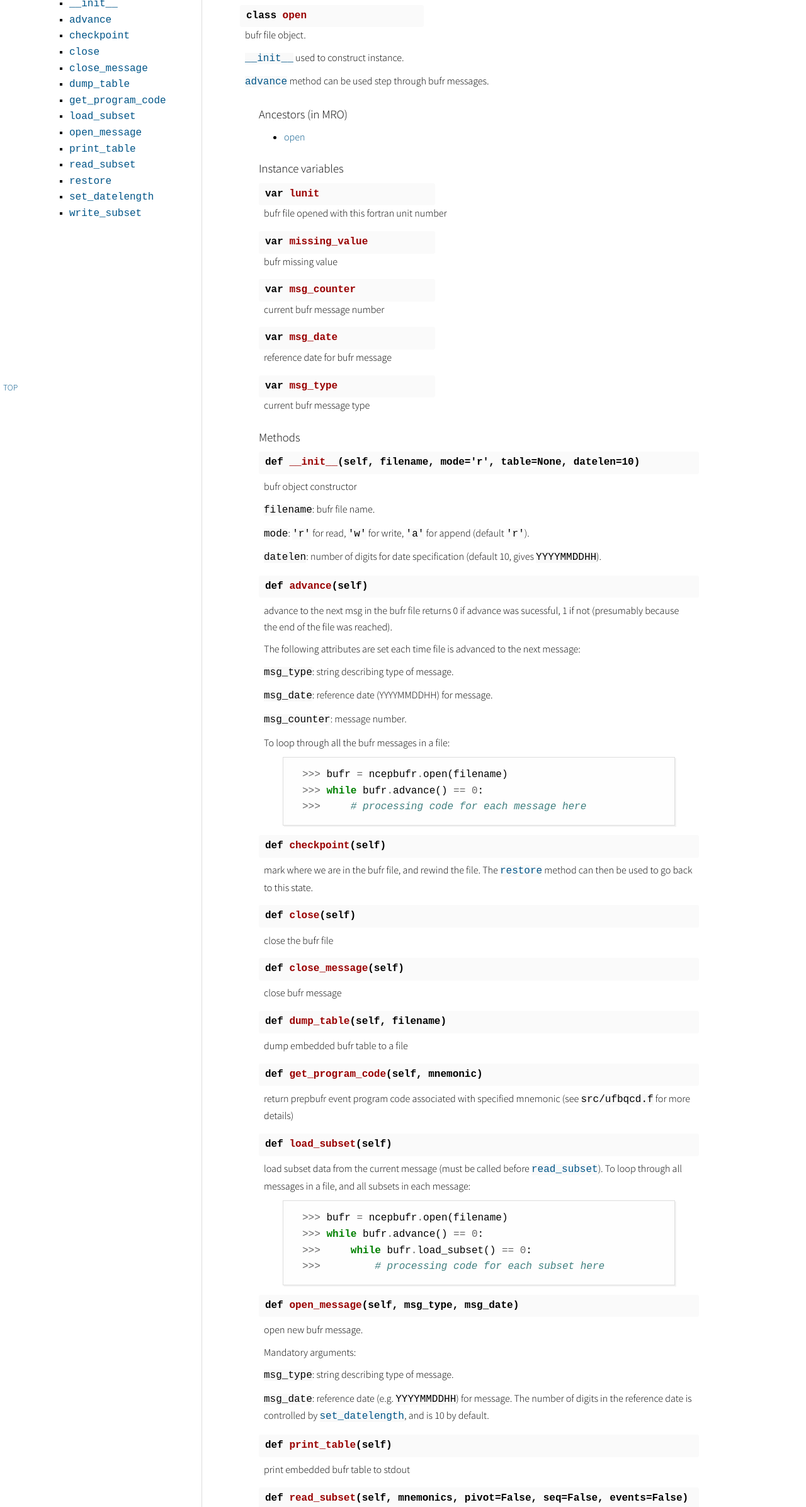
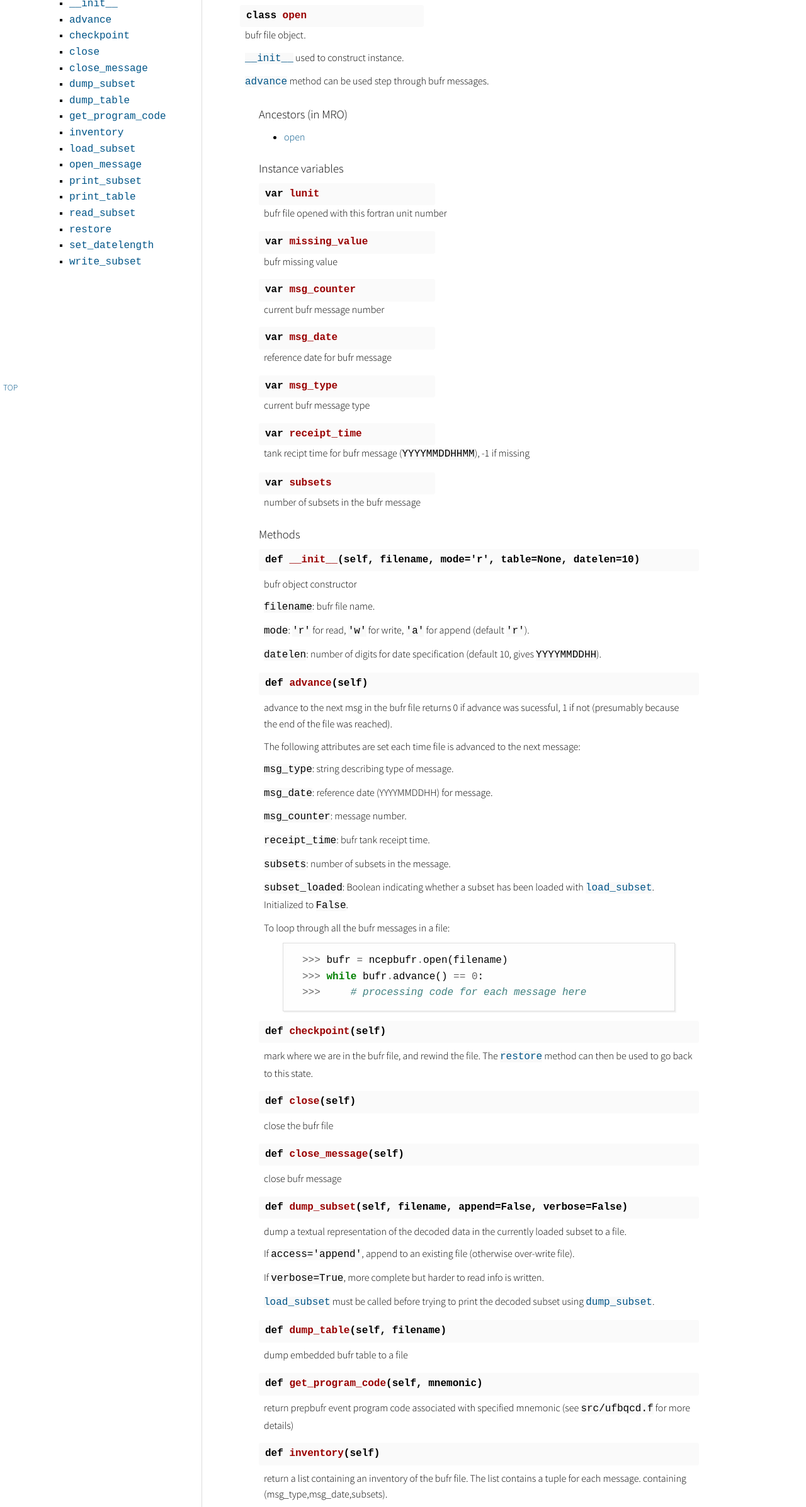
Before and after one commit to tevch/py-ncepbufr, a plain HTML site: page index.html in a window 1280 px wide. Shown: the part 166-2559 px from the top of the page at 63% size. Drawn offline with Linux system fonts and the light colour scheme.

Commit message:
update docs

```diff
--- a/index.html
+++ b/index.html
@@ -1048,10 +1048,13 @@ table {
     <li class="mono"><a href="#ncepbufr.open.checkpoint">checkpoint</a></li>
     <li class="mono"><a href="#ncepbufr.open.close">close</a></li>
     <li class="mono"><a href="#ncepbufr.open.close_message">close_message</a></li>
+    <li class="mono"><a href="#ncepbufr.open.dump_subset">dump_subset</a></li>
     <li class="mono"><a href="#ncepbufr.open.dump_table">dump_table</a></li>
     <li class="mono"><a href="#ncepbufr.open.get_program_code">get_program_code</a></li>
+    <li class="mono"><a href="#ncepbufr.open.inventory">inventory</a></li>
     <li class="mono"><a href="#ncepbufr.open.load_subset">load_subset</a></li>
     <li class="mono"><a href="#ncepbufr.open.open_message">open_message</a></li>
+    <li class="mono"><a href="#ncepbufr.open.print_subset">print_subset</a></li>
     <li class="mono"><a href="#ncepbufr.open.print_table">print_table</a></li>
     <li class="mono"><a href="#ncepbufr.open.read_subset">read_subset</a></li>
     <li class="mono"><a href="#ncepbufr.open.restore">restore</a></li>
@@ -1153,6 +1156,28 @@ table {
 
 
     <div class="desc"><p>current bufr message type</p></div>
+  <div class="source_cont">
+</div>
+
+            </div>
+            <div class="item">
+            <p id="ncepbufr.open.receipt_time" class="name">var <span class="ident">receipt_time</span></p>
+
+
+
+
+    <div class="desc"><p>tank recipt time for bufr message (<code>YYYYMMDDHHMM</code>), -1 if missing</p></div>
+  <div class="source_cont">
+</div>
+
+            </div>
+            <div class="item">
+            <p id="ncepbufr.open.subsets" class="name">var <span class="ident">subsets</span></p>
+
+
+
+
+    <div class="desc"><p>number of subsets in the bufr message</p></div>
   <div class="source_cont">
 </div>
 
@@ -1196,6 +1221,10 @@ file is advanced to the next message:</p>
 <p><code>msg_type</code>: string describing type of message.</p>
 <p><code>msg_date</code>: reference date (YYYYMMDDHH) for message.</p>
 <p><code>msg_counter</code>: message number.</p>
+<p><code>receipt_time</code>: bufr tank receipt time.</p>
+<p><code>subsets</code>: number of subsets in the message.</p>
+<p><code>subset_loaded</code>: Boolean indicating whether a subset has been
+loaded with <a href="#ncepbufr.open.load_subset"><code>load_subset</code></a>.  Initialized to <code>False</code>.</p>
 <p>To loop through all the bufr messages in a file:</p>
 <div class="codehilite"><pre><span class="o">&gt;&gt;&gt;</span> <span class="n">bufr</span> <span class="o">=</span> <span class="n">ncepbufr</span><span class="o">.</span><span class="n">open</span><span class="p">(</span><span class="n">filename</span><span class="p">)</span>
 <span class="o">&gt;&gt;&gt;</span> <span class="k">while</span> <span class="n">bufr</span><span class="o">.</span><span class="n">advance</span><span class="p">()</span> <span class="o">==</span> <span class="mi">0</span><span class="p">:</span>
@@ -1256,6 +1285,27 @@ used to go back to this state.</p></div>
 
 
   <div class="item">
+    <div class="name def" id="ncepbufr.open.dump_subset">
+    <p>def <span class="ident">dump_subset</span>(</p><p>self, filename, append=False, verbose=False)</p>
+    </div>
+
+
+
+
+    <div class="desc"><p>dump a textual representation of the decoded
+data in the currently loaded subset to a file.</p>
+<p>If <code>access='append'</code>, append to an existing file
+(otherwise over-write file).</p>
+<p>If <code>verbose=True</code>, more complete but harder to read info is written.</p>
+<p><a href="#ncepbufr.open.load_subset"><code>load_subset</code></a> must be called before
+trying to print the decoded subset using <a href="#ncepbufr.open.dump_subset"><code>dump_subset</code></a>.</p></div>
+  <div class="source_cont">
+</div>
+
+  </div>
+
+
+  <div class="item">
     <div class="name def" id="ncepbufr.open.dump_table">
     <p>def <span class="ident">dump_table</span>(</p><p>self, filename)</p>
     </div>
@@ -1281,6 +1331,23 @@ used to go back to this state.</p></div>
     <div class="desc"><p>return prepbufr event program code
 associated with specified mnemonic
 (see <code>src/ufbqcd.f</code> for more details)</p></div>
+  <div class="source_cont">
+</div>
+
+  </div>
+
+
+  <div class="item">
+    <div class="name def" id="ncepbufr.open.inventory">
+    <p>def <span class="ident">inventory</span>(</p><p>self)</p>
+    </div>
+
+
+
+
+    <div class="desc"><p>return a list containing an inventory of the bufr file.
+The list contains a tuple for each message.
+containing (msg_type,msg_date,subsets).</p></div>
   <div class="source_cont">
 </div>
 
@@ -1331,6 +1398,25 @@ number of digits in the reference date is controlled by
 
 
   <div class="item">
+    <div class="name def" id="ncepbufr.open.print_subset">
+    <p>def <span class="ident">print_subset</span>(</p><p>self, verbose=False)</p>
+    </div>
+
+
+
+
+    <div class="desc"><p>print a textual representation of the decoded
+data in the currently loaded subset.</p>
+<p>If <code>verbose=True</code>, more complete but harder to read info is written.</p>
+<p><a href="#ncepbufr.open.load_subset"><code>load_subset</code></a> must be called before
+trying to print the decoded subset using <a href="#ncepbufr.open.print_subset"><code>print_subset</code></a>.</p></div>
+  <div class="source_cont">
+</div>
+
+  </div>
+
+
+  <div class="item">
     <div class="name def" id="ncepbufr.open.print_table">
     <p>def <span class="ident">print_table</span>(</p><p>self)</p>
     </div>
@@ -1359,6 +1445,7 @@ descriptive, alphanumeric name for a data value, like
 a key in a python dictionary). The mnemonics string
 may contain multiple space delimited mnemonics
 (e.g. <code>mnemonics='MNEMONIC1 MNEMONIC2 MNEMONIC3'</code>).</p>
+<p>By default, the bufrlib routine <code>ufbint</code> is used.</p>
 <p><a href="#ncepbufr.open.load_subset"><code>load_subset</code></a> must be called before
 trying to decode a subset using <a href="#ncepbufr.open.read_subset"><code>read_subset</code></a>.</p>
 <p>if <code>pivot = True</code>, the first mnemonic in the mnemonics string
@@ -1366,8 +1453,8 @@ is intrepreted as a "pivot".  Effectively, this
 means <code>ufbrep</code> instead of <code>ufbint</code> is used to decode
 the message subset.  See the comments in <code>src/ufbrep.f</code> for
 more details. Used for radiance data.</p>
-<p>if <code>seq=True</code>, <code>ufbseq</code> is used to read a sequence
-of mnemonics. Used for gps data.</p>
+<p>if <code>seq=True</code>, <code>ufbseq</code> is used to read data represened by
+a sequence mnemonic. Used for gps data.</p>
 <p>if <code>events=True</code>, <code>ufbevn</code> is used to read prepbufr
 "events", and a 3-d array is returned.</p>
 <p>Only one of seq, pivot and events can be True.</p>
@@ -1429,13 +1516,14 @@ to <a href="#ncepbufr.open.checkpoint"><code>checkpoint</code></a>.</p></div>
 data value, like a key in a python dictionary). The mnemonics string
 may contain multiple space delimited mnemonics
 (e.g. <code>mnemonics='MNEMONIC1 MNEMONIC2 MNEMONIC3'</code>).</p>
+<p>By default, the bufrlib routine <code>ufbint</code> is used.</p>
 <p>if <code>pivot = True</code>, the first mnemonic in the mnemonics string
 is intrepreted as a "pivot".  Effectively, this
 means <code>ufbrep</code> instead of <code>ufbint</code> is used to write
 the subset.  See the comments in <code>src/ufbrep.f</code> for
 more details. Used for radiance data.</p>
-<p>if <code>seq=True</code>, <code>ufbseq</code> is used to write a sequence
-of mnemonics. Used for gps data.</p>
+<p>if <code>seq=True</code>, <code>ufbseq</code> is used to read data represened by
+a sequence mnemonic. Used for gps data.</p>
 <p>if <code>events=True</code>, <code>ufbevn</code> is used to write prepbufr
 "events" (a 3-d data array is required)</p>
 <p>Only one of seq, pivot and events can be True.</p>
```
